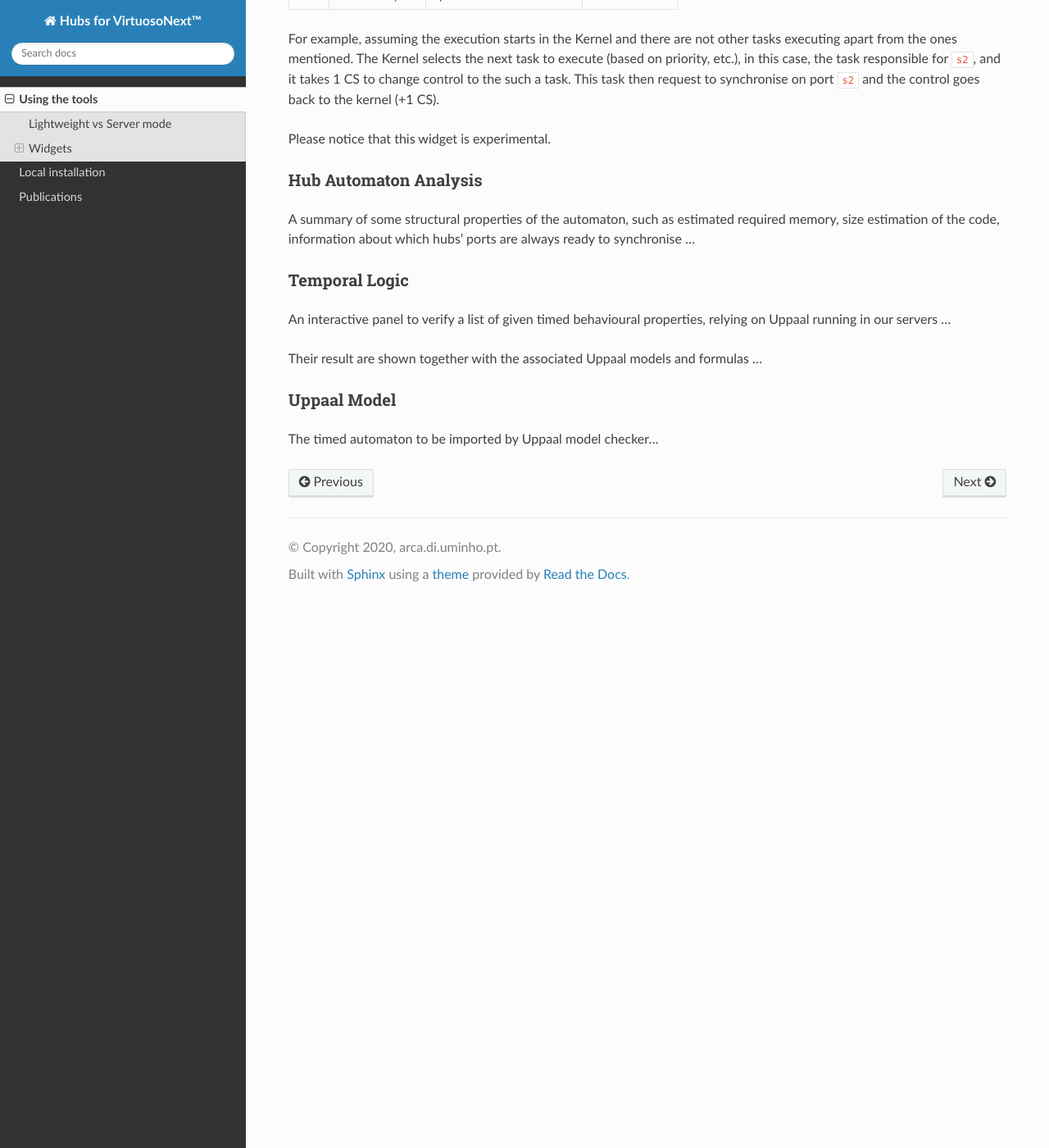
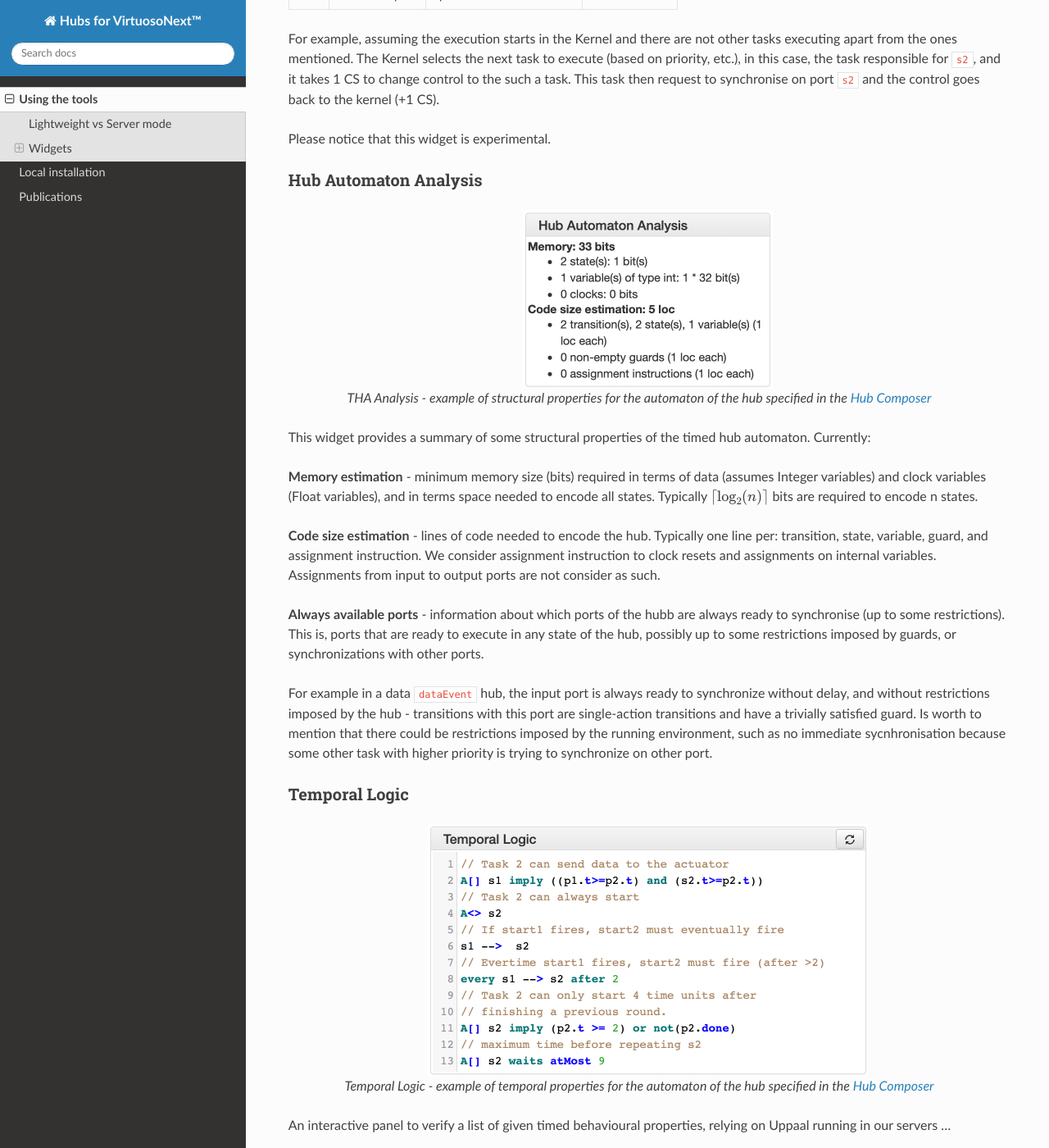
Before and after one commit to arcalab/hubAutomata, a Sphinx documentation site: the page built from docs/source/try-it.rst, in a window 1280 px wide and 1400 px high, scrolled down 8086 px. Shown: the whole window at 82% size. Built offline with Sphinx 7.4.7 and the Read the Docs theme 2.0.0, drawn with Linux system fonts in a browser that asks for light colours; some of the changed text lies outside the part shown.

Commit message:
hub analsis in docs

```diff
--- a/docs/source/try-it.rst
+++ b/docs/source/try-it.rst
@@ -316,7 +316,7 @@ Context Switch Analysis
     :align: center
     :scale: 60 %
 
-    Context Switch Analysis - Minimum number of context switches for the trace ``p1,p2`` in the hub example from :ref:`circuit-widget`
+    Context Switch Analysis - Minimum number of context switches for the trace ``p1,p2`` from the hub example from :ref:`circuit-widget`
 
 This widget is an interactive panel to estimate the minimum number of context switches that a given trace in
 the current hub will have if implemented in VirtuosoNext™.
@@ -337,8 +337,8 @@ showing the transitions that follow such a trace and the number of context switc
 In the example, the trace ``p1,p2`` requires in the best case `12 CS`.
 Starting from the initial state `1` it transitions to state `2`
 by executing synchronously ports ``s2``, ``get``, and ``p1``.
-CS occurs when the execution changes from the **Kernel** to some user **task** and vice-versa.
-Hubs execute in the Kernel.
+Context switches occur when the execution changes from the **Kernel** to some user **task** and vice-versa.
+Hubs execute in the Kernel task.
 
 The following table summarises the possible sequence of CS between the Kernel task (executing the hub) and the user
 tasks responsible for the synchronisation requests on ports ``s2``, ``s1``, ``get``, ``p1``, and ``p2``.
@@ -377,12 +377,46 @@ Please notice that this widget is experimental.
 Hub Automaton Analysis
 ----------------------
 
-A summary of some structural properties of the automaton,
-such as estimated required memory, size estimation of the code,
-information about which hubs’ ports are always ready to synchronise ...
+.. figure:: _static/imgs/widgets/analysis.png
+    :align: center
+    :scale: 50 %
+
+    THA Analysis - example of structural properties for the automaton of the hub specified in the :ref:`composer-widget`
+
+This widget provides a summary of some structural properties of the timed hub automaton.
+Currently:
+
+**Memory estimation** -
+minimum memory size (bits) required in terms of data (assumes Integer variables) and clock variables (Float variables),
+and in terms space needed to encode all states.
+Typically :math:`\lceil\log_2(n)\rceil` bits are required to encode n states.
+
+**Code size estimation** -
+lines of code needed to encode the hub. Typically one line per: transition, state, variable,
+guard, and assignment instruction. We consider assignment instruction to clock resets and assignments on internal variables.
+Assignments from input to output ports are not consider as such.
+
+**Always available ports** -
+information about which ports of the hubb are always ready to synchronise (up to some restrictions).
+This is, ports that are ready to execute in any state of the hub, possibly up to some restrictions imposed by guards, or
+synchronizations with other ports.
+
+For example in a data ``dataEvent`` hub, the input port is always ready to synchronize
+without delay, and without restrictions imposed by the hub - transitions with this port are single-action transitions
+and have a trivially satisfied guard. Is worth to mention that there could be restrictions imposed
+by the running environment, such as no immediate sycnhronisation because some other task with higher priority is trying to
+synchronize on other port.
+
 
 Temporal Logic
 --------------
+
+.. figure:: _static/imgs/widgets/logic.png
+    :align: center
+    :scale: 50 %
+
+    Temporal Logic - example of temporal properties for the automaton of the hub specified in the :ref:`composer-widget`
+
 
 An interactive panel to verify a list of given timed behavioural properties,
 relying on Uppaal running in our servers ...
```
Also changed, not shown: docs/source/_static/imgs/widgets/logic.png.
